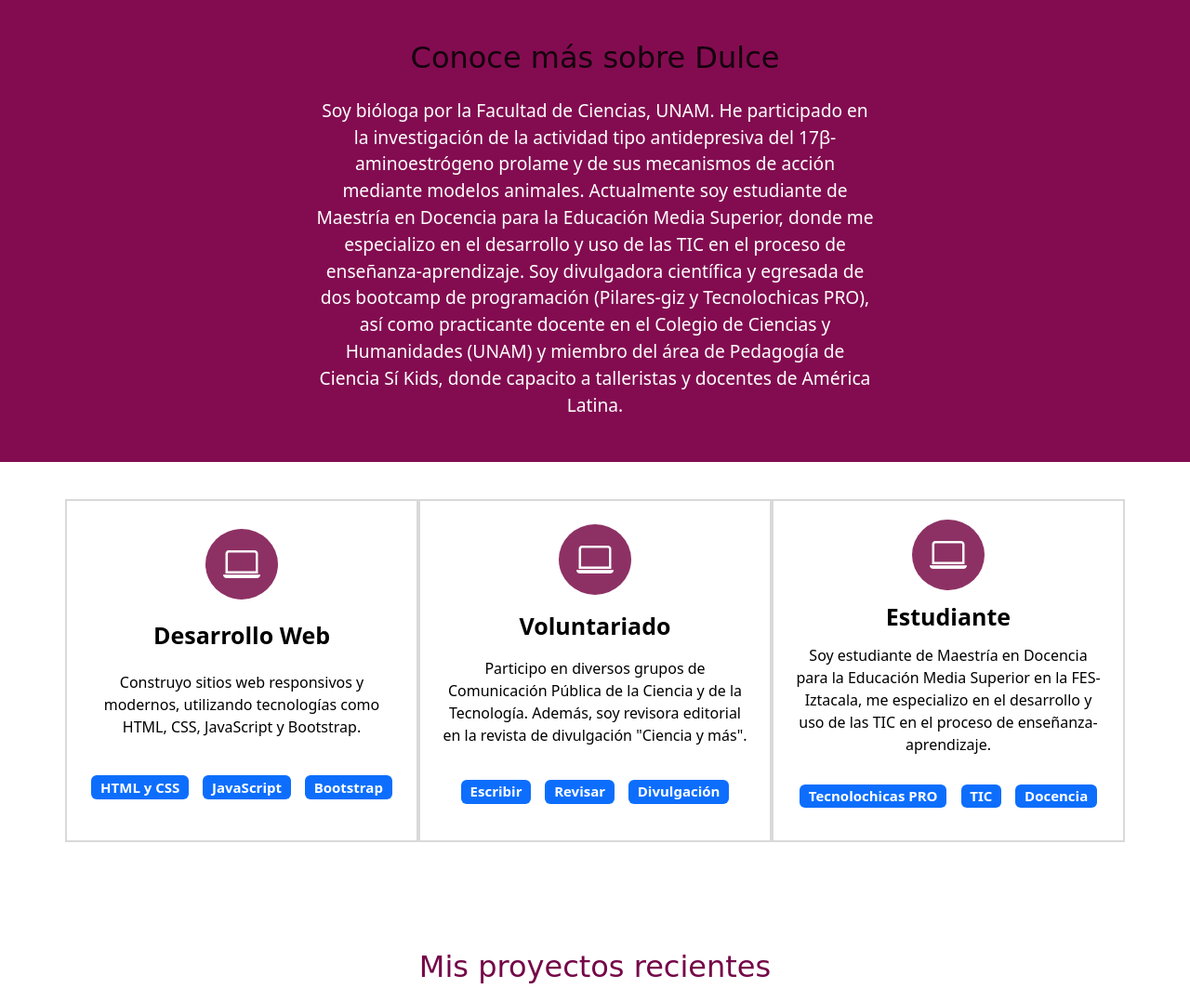
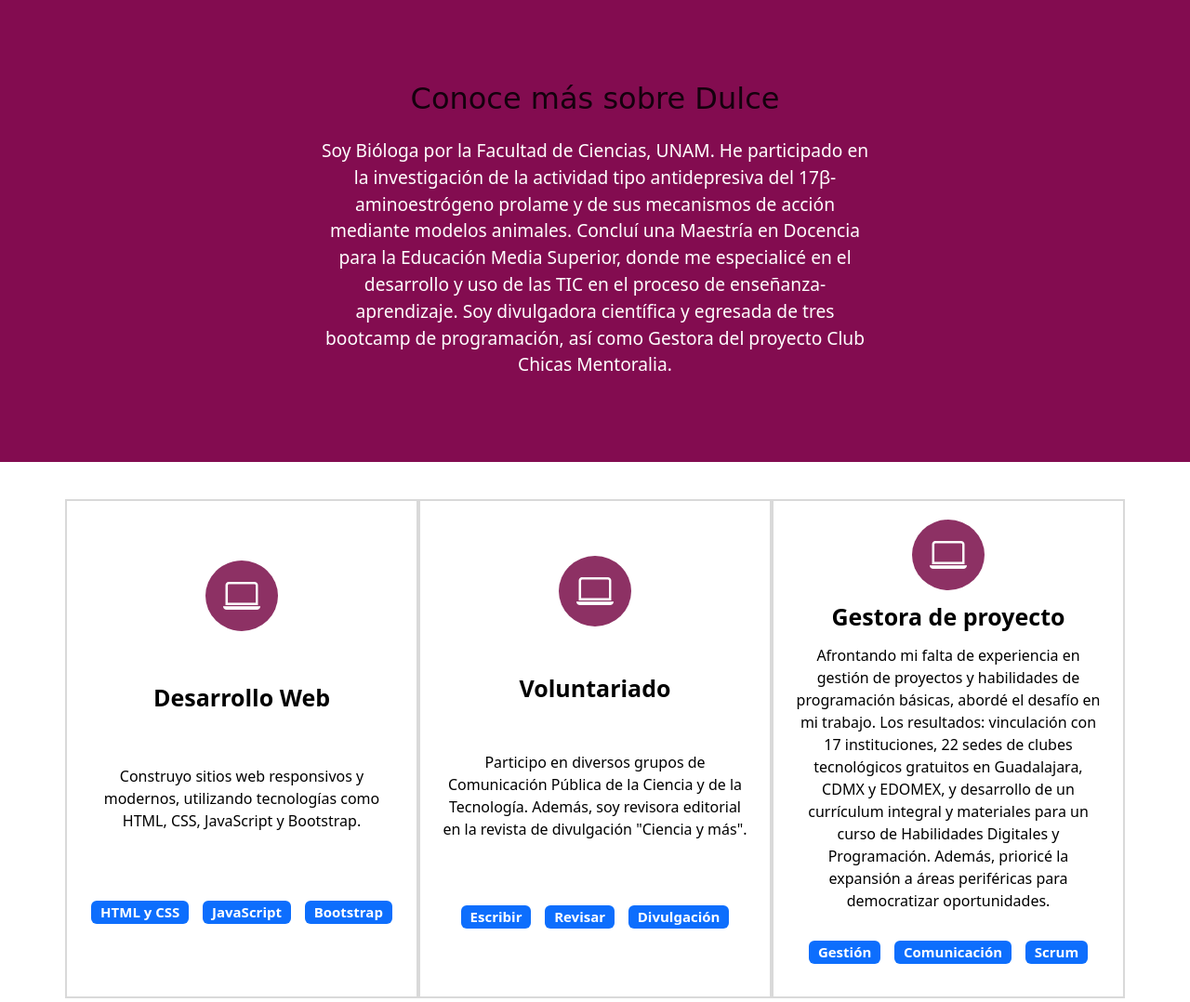
Before and after one commit to Dulcee11/Dulce11.github.io, a plain HTML site: page index.html in a window 1280 px wide. Shown: the part 914-1992 px from the top of the page at 93% size. Drawn offline with nearby package versions, Linux system fonts and the light colour scheme; a web font is replaced by a local one.

Commit message:
Update index.html

```diff
--- a/index.html
+++ b/index.html
@@ -56,7 +56,7 @@
       <div class="hero-principal d-flex flex-column justify-content-center align-items-center">
         <img class="hero-imagen-desarrollador rounded-circle" src="imagenes/DulceTrujillo.jpg" alt="Foto de Dulce Trujillo">
         <h1>Hola, soy Dulce Trujillo </h1>
-        <!--<h2>Soy programadora web y lo aprendí en Tecnolochicas.</h2>-->
+        <!--<h2>Soy Gestora e Instructora de Clubs de Tecnología para Niñas.</h2>-->
 
         <!--Animación con JavaScript-->
         <h2 class="text-primary mb-4" id="typewriter"></h2>
@@ -70,14 +70,13 @@
     <section id="sobre-mi" class="sobre-mi seccion-oscura">
       <div class="contenedor">
         <h2 class="seccion-titulo">Conoce más sobre Dulce </h2>
-        <p class="seccion-texto">Soy bióloga por la Facultad de Ciencias, UNAM.
+        <p class="seccion-texto">Soy Bióloga por la Facultad de Ciencias, UNAM.
           He participado en la investigación de la actividad tipo antidepresiva del 17β-aminoestrógeno prolame
           y de sus mecanismos de acción mediante modelos animales.
-          Actualmente soy estudiante de Maestría en Docencia para la Educación Media Superior,
-          donde me especializo en el desarrollo y uso de las TIC en el proceso de enseñanza-aprendizaje.
-          Soy divulgadora científica y egresada de dos bootcamp de programación (Pilares-giz y Tecnolochicas PRO),
-          así como practicante docente en el Colegio de Ciencias y Humanidades (UNAM)
-          y miembro del área de Pedagogía de Ciencia Sí Kids, donde capacito a talleristas y docentes de América Latina. </p>
+          Concluí una Maestría en Docencia para la Educación Media Superior,
+          donde me especialicé en el desarrollo y uso de las TIC en el proceso de enseñanza-aprendizaje.
+          Soy divulgadora científica y egresada de tres bootcamp de programación,
+          así como Gestora del proyecto Club Chicas Mentoralia.  </p>
       </div>
     </section>
 
@@ -110,13 +109,15 @@
           <!-- Estudiante -->
           <div class="columna col-12 col-md-4">
             <i class="bi bi-laptop"></i>
-            <p class="experiencia-titulo">Estudiante</p>
-            <p> Soy estudiante de Maestría en Docencia para la Educación Media Superior en la FES-Iztacala,
-             me especializo en el desarrollo y uso de las TIC en el proceso de enseñanza-aprendizaje. </p>
+            <p class="experiencia-titulo">Gestora de proyecto</p>
+            <p>
+Afrontando mi falta de experiencia en gestión de proyectos y habilidades de programación básicas, abordé el desafío en mi trabajo. Los resultados: vinculación con 17 instituciones, 22 sedes de clubes tecnológicos gratuitos en Guadalajara, CDMX y EDOMEX,
+              y desarrollo de un currículum integral y materiales para un curso de Habilidades Digitales y Programación.
+              Además, prioricé la expansión a áreas periféricas para democratizar oportunidades. </p>
             <div class="badges-contenedor">
-              <span class="badge text-bg-primary">Tecnolochicas PRO</span>
-              <span class="badge text-bg-primary">TIC</span>
-              <span class="badge text-bg-primary">Docencia</span>
+              <span class="badge text-bg-primary">Gestión</span>
+              <span class="badge text-bg-primary">Comunicación</span>
+              <span class="badge text-bg-primary">Scrum</span>
             </div>
           </div>
         </div>
@@ -218,11 +219,11 @@
           <!-- Proyecto 6 -->
           <div class="col-12 col-md-6 col-lg-4">
             <div class="proyecto">
-              <img src="imagenes/proyecto6.jpg" alt="Proyecto 1">
+              <img src="https://lh6.googleusercontent.com/i-cHrVkSMDEosSIatIgUBn_Y6ysUgx8GflaOS3Yq7bDn2yP7lE_ezfyZeV625EkePuSNkQZMCrguRhiIQ8BrHWI=w1280" alt="Proyecto 1">
               <div class="overlay">
                 <p>Proyecto 6</p>
                 <div class="iconos-contenedor">
-                  <a href="https://github.com/" target="_blank" rel="noopener noreferrer">
+                  <a href="https://www.mentoralia.org/programas/club-chicas-mentoralia" target="_blank" rel="noopener noreferrer">
                     <i class="bi bi-github"></i>
                   </a>
                   <a href="#" target="_blank" rel="noopener noreferrer">
@@ -348,7 +349,7 @@
               ¡Hablemos!
             </div>
             <div class="col-12 col-md-4 descripcion">
-              Contáctame para iniciar tu proyecto de desarrollo web y haré que tu visión se vuelva realidad.
+              Contáctame para iniciar tu proyecto, ¡haré que tu visión se vuelva realidad!.
             </div>
             <div class="col-12 col-md-4">
               <a href="dulcee.trujilloo@gmail.com">
```
